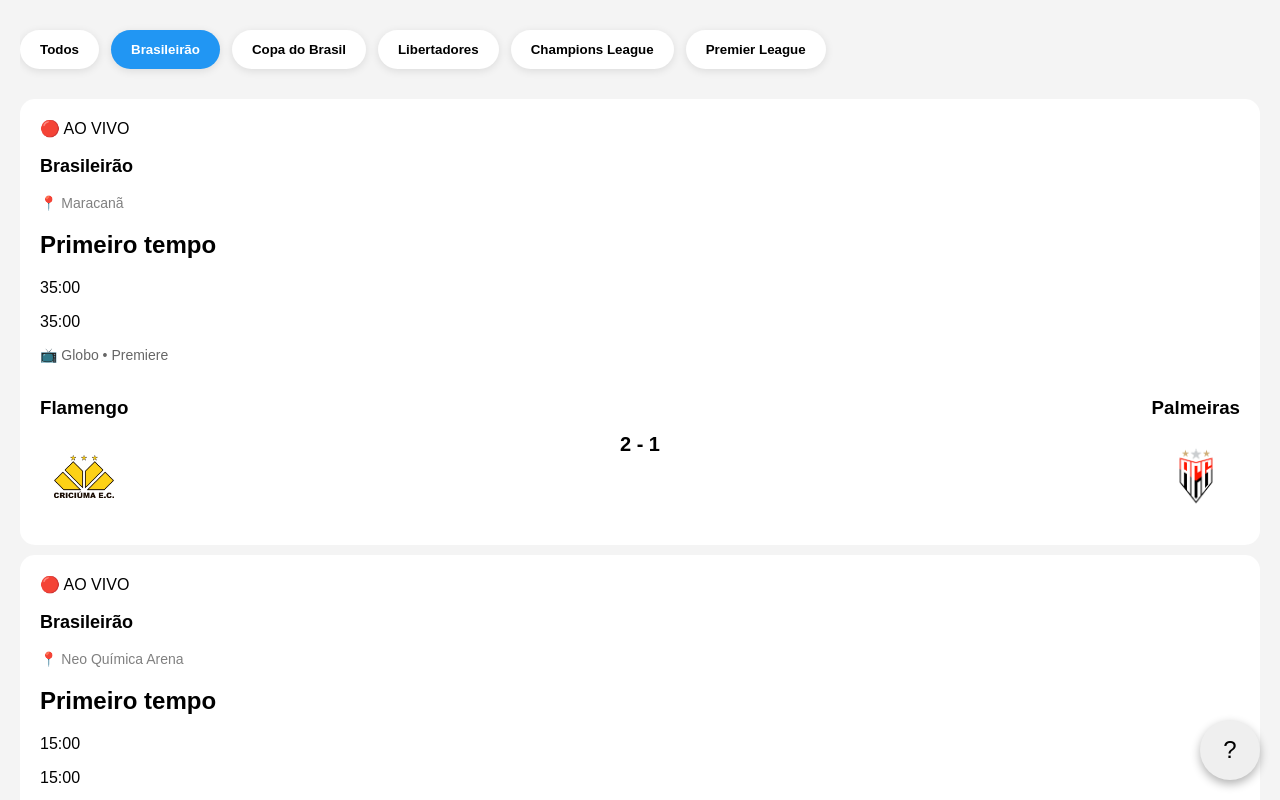
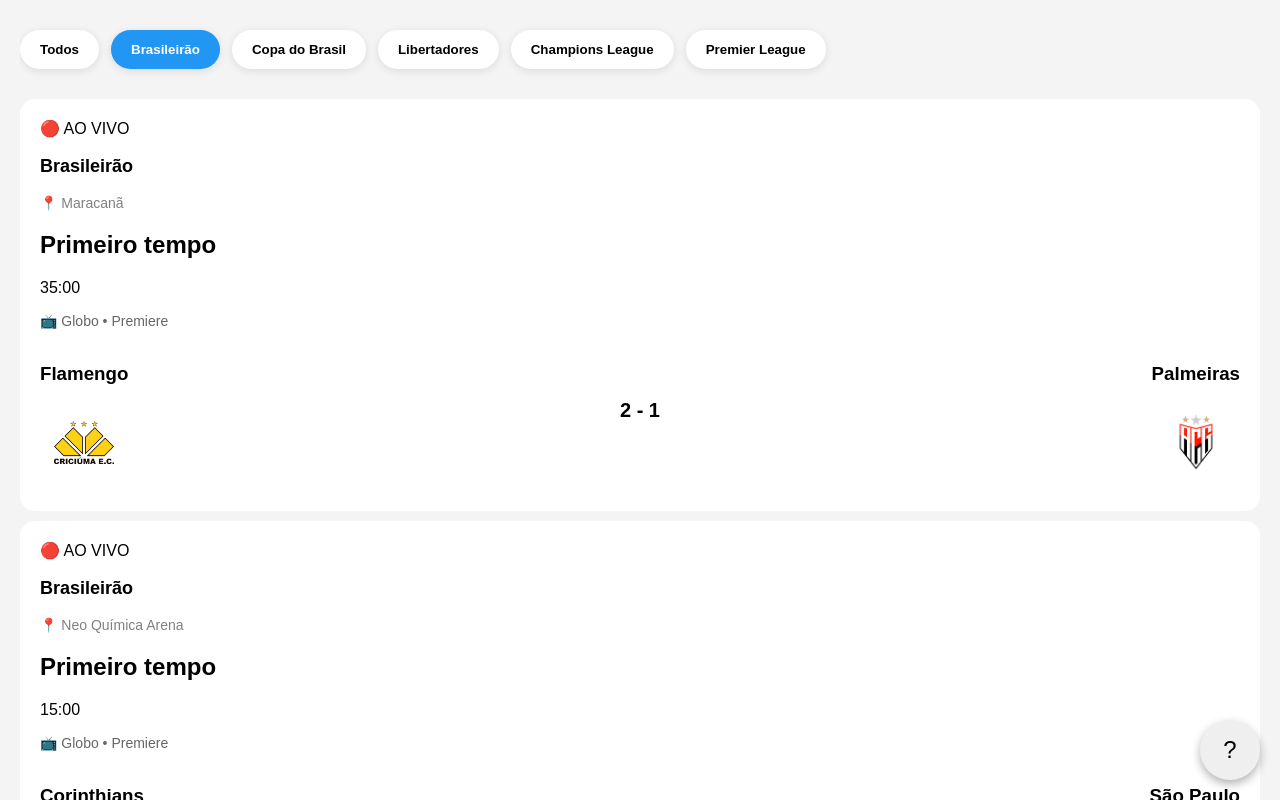
Before and after one commit to TiagoS4/Jogos-SC, a React (Create React App) app in the folder jogos-esportivos-sc/: page / in a window 1280 px wide. Both pictures are taken after a click on the button "Brasileirão". Shown: the top 800 px of the page. Built offline with nearby package versions, Linux system fonts and the light colour scheme.

Commit message:
Pequena correção

```diff
--- a/jogos-esportivos-sc/src/components/BigMatchCard.jsx
+++ b/jogos-esportivos-sc/src/components/BigMatchCard.jsx
@@ -29,8 +29,6 @@ export default function BigMatchCard({
 
             <p>{match.time}</p>
 
-            <p>{match.time}</p>
-
             <p className="channels">
                 📺 {match.channels?.join(" • ") || "A definir"}
             </p>
```
